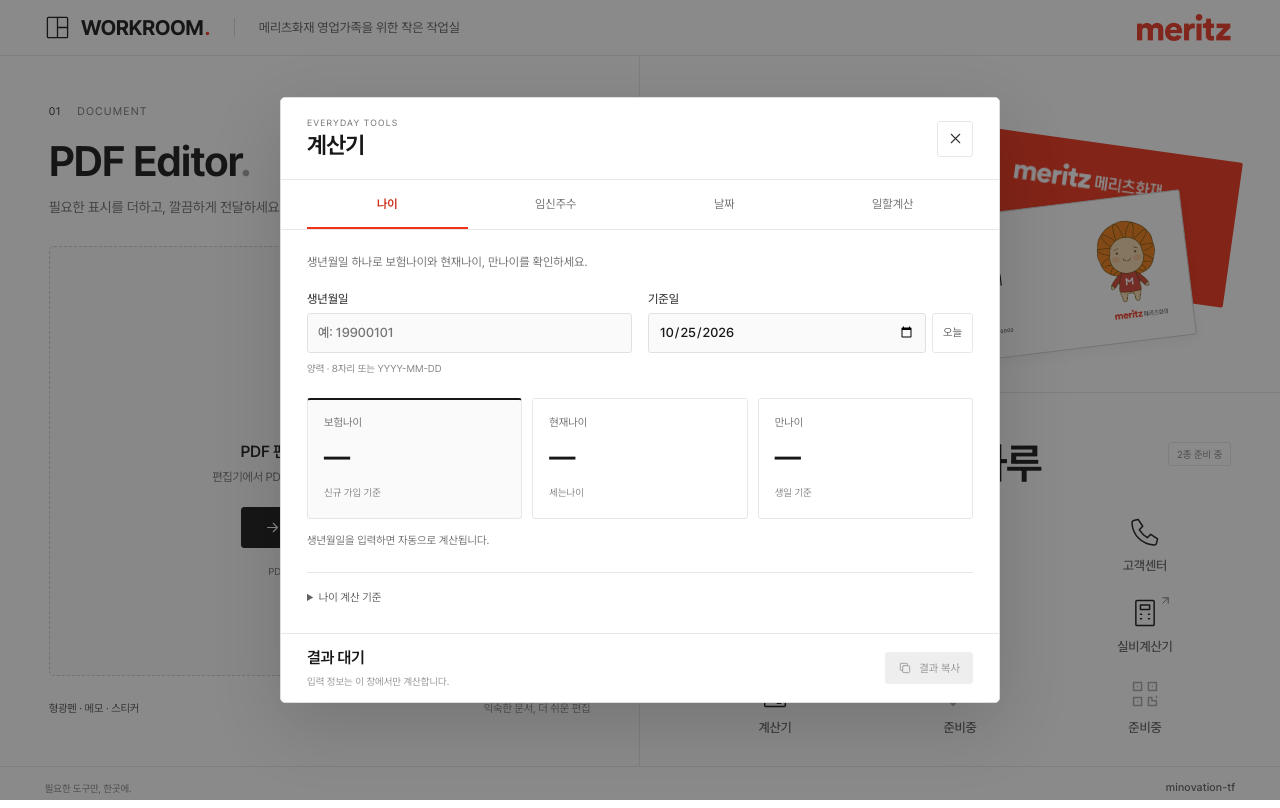
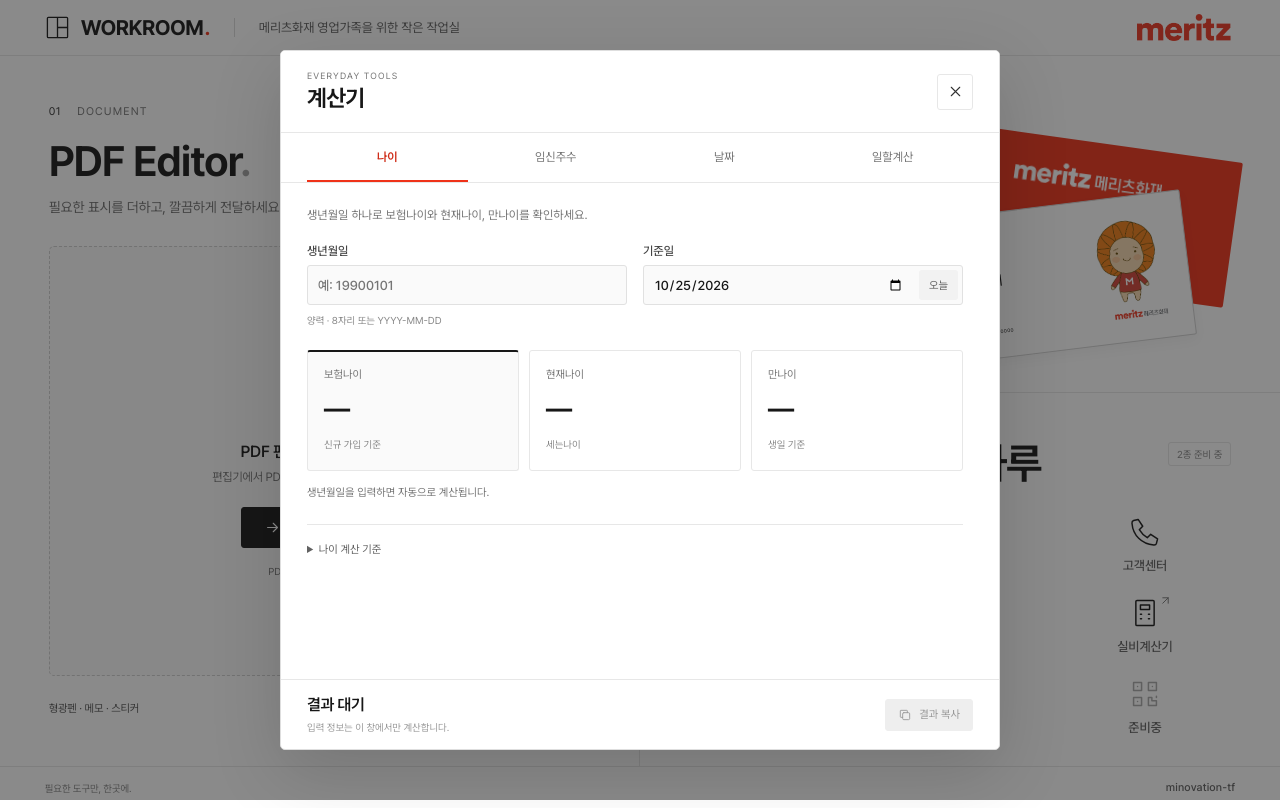
Before and after one commit to minovation-TF/meritz-workroom, a plain HTML site: page index.html in a window 1280 px wide. Both pictures are taken after a click on the button "계산기". Drawn offline with Linux system fonts and the light colour scheme; no server answers.

Commit message:
Keep calculator popup and input dimensions stable across tabs

```diff
--- a/assets/calculators.css
+++ b/assets/calculators.css
@@ -1,24 +1,24 @@
 body:has(#calculator-modal[open]){overflow:hidden}
-.calculator-modal{width:min(720px,calc(100vw - 32px))}
+.calculator-modal{--calculator-height:min(700px,88svh);width:min(720px,calc(100vw - 32px));height:var(--calculator-height);max-height:var(--calculator-height)}
 .calculator-modal[open]{display:flex;flex-direction:column;overflow:hidden}
 .calculator-modal .modal-header{flex:none;position:static}
-.calculator-modal .modal-feedback{flex:none;position:static}
+.calculator-modal .modal-feedback{position:absolute;inset:132px 26px auto;z-index:3}
 .calculator-tabs{display:grid;grid-template-columns:repeat(4,minmax(0,1fr));padding:0 26px;gap:8px;border-bottom:1px solid var(--line);flex:none}
 .calculator-tabs button{min-width:0;min-height:49px;padding:12px 5px;background:#fff;border:0;border-bottom:2px solid transparent;color:#767676;font-size:12px;white-space:nowrap}
 .calculator-tabs button[aria-selected=true]{border-bottom-color:var(--accent);color:var(--accent-strong);font-weight:600}
 .calculator-tabs button:focus-visible{outline:2px solid var(--accent-strong);outline-offset:-4px}
-.calculator-panels{overflow:auto;overscroll-behavior:contain;min-height:0;max-height:calc(88svh - 190px);padding:22px 26px 26px;scrollbar-width:thin}
+.calculator-panels{flex:1 1 0;overflow:auto;overscroll-behavior:contain;min-height:0;max-height:none;padding:22px 26px 26px;scrollbar-width:thin;scrollbar-gutter:stable}
 .calc-panel[hidden],.calc-error[hidden]{display:none!important}
 .calc-intro{font-size:12px;color:#767676;line-height:1.7;margin-bottom:19px}
 .calc-fields{display:grid;grid-template-columns:repeat(2,minmax(0,1fr));gap:16px}
 .calc-fields label{display:flex;flex-direction:column;gap:7px;font-size:12px;color:#454545;min-width:0;font-weight:500}
 .calc-fields small{color:#888;font-weight:400;font-size:10px;line-height:1.6}
-.calc-fields input,.calc-fields select{height:40px;width:100%;min-width:0;border:1px solid #e1e1e1;border-radius:3px;padding:8px 10px;background:#fafafa;color:#171717;font-family:var(--font);font-size:13px;line-height:1.5}
+.calc-fields input,.calc-fields select{height:40px;min-height:40px;max-height:40px;width:100%;min-width:0;border:1px solid #e1e1e1;border-radius:3px;padding:8px 10px;background:#fafafa;color:#171717;font-family:var(--font);font-size:13px;line-height:1.5}
 .calc-fields input:focus,.calc-fields select:focus{border-color:#555;outline:1px solid #555;outline-offset:0;background:#fff}
 .calc-fields input[aria-invalid=true]{border-color:#cf2c18;background:#fff7f5}
-.calc-date-control{display:flex;gap:6px;align-items:center;min-width:0}.calc-date-control input{flex:1}
+.calc-date-control{position:relative;display:block;height:40px;min-width:0}.calc-date-control input{padding-right:58px}
 .calc-date-control button,.calc-presets button{font:inherit;font-weight:400;border:1px solid var(--line);border-radius:3px;background:#fff;padding:8px 10px;white-space:nowrap;color:#626262;font-size:11px}
-.calc-date-control button{height:40px;flex:none}.calc-date-control button:hover,.calc-presets button:hover{border-color:#777;color:#171717}
+.calc-date-control button{position:absolute;right:5px;top:5px;height:30px;padding:5px 9px;background:#f2f2f2;border-color:transparent}.calc-date-control button:hover,.calc-presets button:hover{border-color:#777;color:#171717}
 .calc-results{margin-top:22px;display:grid;grid-template-columns:repeat(2,minmax(0,1fr));gap:10px}
 .calc-age-results{grid-template-columns:repeat(3,minmax(0,1fr))}
 .calc-stat{min-width:0;border:1px solid var(--line);border-radius:3px;padding:17px 16px;background:#fff;display:flex;flex-direction:column;gap:10px}
@@ -33,6 +33,6 @@
 .calc-inline-result{display:flex;align-items:baseline;justify-content:space-between;gap:12px;padding:14px 16px;border:1px solid var(--line);border-radius:3px;background:#fafafa;margin-top:15px;flex-wrap:wrap}.calc-inline-result strong{font-size:23px;font-weight:650;letter-spacing:-.5px;font-variant-numeric:tabular-nums}.calc-inline-result span{font-size:10px;color:#767676;line-height:1.7}
 .calc-offset-control{display:flex;gap:6px;min-width:0}.calc-offset-control input{flex:1}.calc-offset-control select{width:78px;flex:none}
 .calc-presets{display:flex;gap:6px;margin-top:12px;flex-wrap:wrap}.calc-presets button{padding:5px 12px}
-.calc-full{grid-column:1/-1}.calc-money{position:relative;display:block}.calc-money input{padding-right:32px}.calc-money>span{position:absolute;right:12px;top:12px;color:#999;font-size:11px;font-weight:400}
-.calculator-footer{display:flex;align-items:center;justify-content:space-between;gap:10px;padding:13px 26px;border-top:1px solid var(--line);flex:none}.calculator-summary{display:flex;flex-direction:column;gap:3px;min-width:0}.calculator-summary strong{font-size:16px;line-height:1.4;font-weight:600;letter-spacing:-.3px;overflow-wrap:anywhere;font-variant-numeric:tabular-nums}.calculator-summary>span{font-size:10px;color:#999;line-height:1.6}.calculator-footer button{display:flex;align-items:center;justify-content:center;gap:7px;background:#171717;color:#fff;border:1px solid #171717;border-radius:3px;padding:8px 12px;font-size:11px;white-space:nowrap}.calculator-footer button:hover:not(:disabled){background:#333}.calculator-footer button:disabled{background:#eee;color:#999;border-color:#eee;cursor:default}.calculator-footer .icon{width:14px;height:14px}
-@media(max-width:480px){.calculator-modal{width:calc(100vw - 20px);max-height:92svh}.calculator-modal .modal-header{min-height:70px;padding:14px 17px}.calculator-tabs{padding:0 14px;gap:3px}.calculator-tabs button{min-height:45px;font-size:11px}.calculator-panels{padding:19px 17px 22px;max-height:calc(92svh - 188px)}.calc-fields{grid-template-columns:minmax(0,1fr);gap:13px}.calc-age-results{gap:6px}.calc-stat{padding:13px 10px;gap:8px}.calc-stat.is-primary{padding-top:12px}.calc-stat>strong{font-size:23px}.calc-stat>span,.calc-stat>small{font-size:10px}.calc-results:not(.calc-age-results){grid-template-columns:minmax(0,1fr)}.calc-results{margin-top:18px}.calculator-footer{padding:10px 17px}.calculator-summary>span{font-size:9px;max-width:145px}.calc-inline-result{padding:12px}.calc-inline-result strong{font-size:21px}}
+.calc-full{grid-column:1/-1}.calc-fields>label.calc-full{width:calc((100% - 16px)/2)}.calc-money{position:relative;display:block}.calc-money input{padding-right:32px}.calc-money>span{position:absolute;right:12px;top:12px;color:#999;font-size:11px;font-weight:400}
+.calculator-footer{min-height:70px;display:flex;align-items:center;justify-content:space-between;gap:10px;padding:13px 26px;border-top:1px solid var(--line);flex:none}.calculator-summary{display:flex;flex-direction:column;gap:3px;min-width:0}.calculator-summary strong{font-size:16px;line-height:1.4;font-weight:600;letter-spacing:-.3px;overflow-wrap:anywhere;font-variant-numeric:tabular-nums}.calculator-summary>span{font-size:10px;color:#999;line-height:1.6}.calculator-footer button{display:flex;align-items:center;justify-content:center;gap:7px;background:#171717;color:#fff;border:1px solid #171717;border-radius:3px;padding:8px 12px;font-size:11px;white-space:nowrap}.calculator-footer button:hover:not(:disabled){background:#333}.calculator-footer button:disabled{background:#eee;color:#999;border-color:#eee;cursor:default}.calculator-footer .icon{width:14px;height:14px}
+@media(max-width:480px){.calculator-modal{--calculator-height:min(700px,92svh);width:calc(100vw - 20px)}.calculator-modal .modal-feedback{inset:116px 17px auto}.calculator-modal .modal-header{min-height:70px;padding:14px 17px}.calculator-tabs{padding:0 14px;gap:3px}.calculator-tabs button{min-height:45px;font-size:11px}.calculator-panels{padding:19px 17px 22px;max-height:none}.calc-fields{grid-template-columns:minmax(0,1fr);gap:13px}.calc-fields>label.calc-full{width:100%}.calc-age-results{gap:6px}.calc-stat{padding:13px 10px;gap:8px}.calc-stat.is-primary{padding-top:12px}.calc-stat>strong{font-size:23px}.calc-stat>span,.calc-stat>small{font-size:10px}.calc-results:not(.calc-age-results){grid-template-columns:minmax(0,1fr)}.calc-results{margin-top:18px}.calculator-footer{padding:10px 17px}.calculator-summary>span{font-size:9px;max-width:145px}.calc-inline-result{padding:12px}.calc-inline-result strong{font-size:21px}}
--- a/index.html
+++ b/index.html
@@ -11,7 +11,7 @@
   <link rel="stylesheet" href="assets/home.css?v=20261025-calculators">
   <script src="assets/home-config.js" defer></script>
   <script src="assets/home.js?v=20261016-home-ars" defer></script>
-  <link rel="stylesheet" href="assets/calculators.css?v=20261025">
+  <link rel="stylesheet" href="assets/calculators.css?v=20261025-fixed">
   <script src="assets/calculator-core.js?v=20261025" defer></script>
   <script src="assets/calculators.js?v=20261025" defer></script>
 </head>
```
Also changed, not shown: tests/calculators-browser.cjs (+2 -2 lines).
